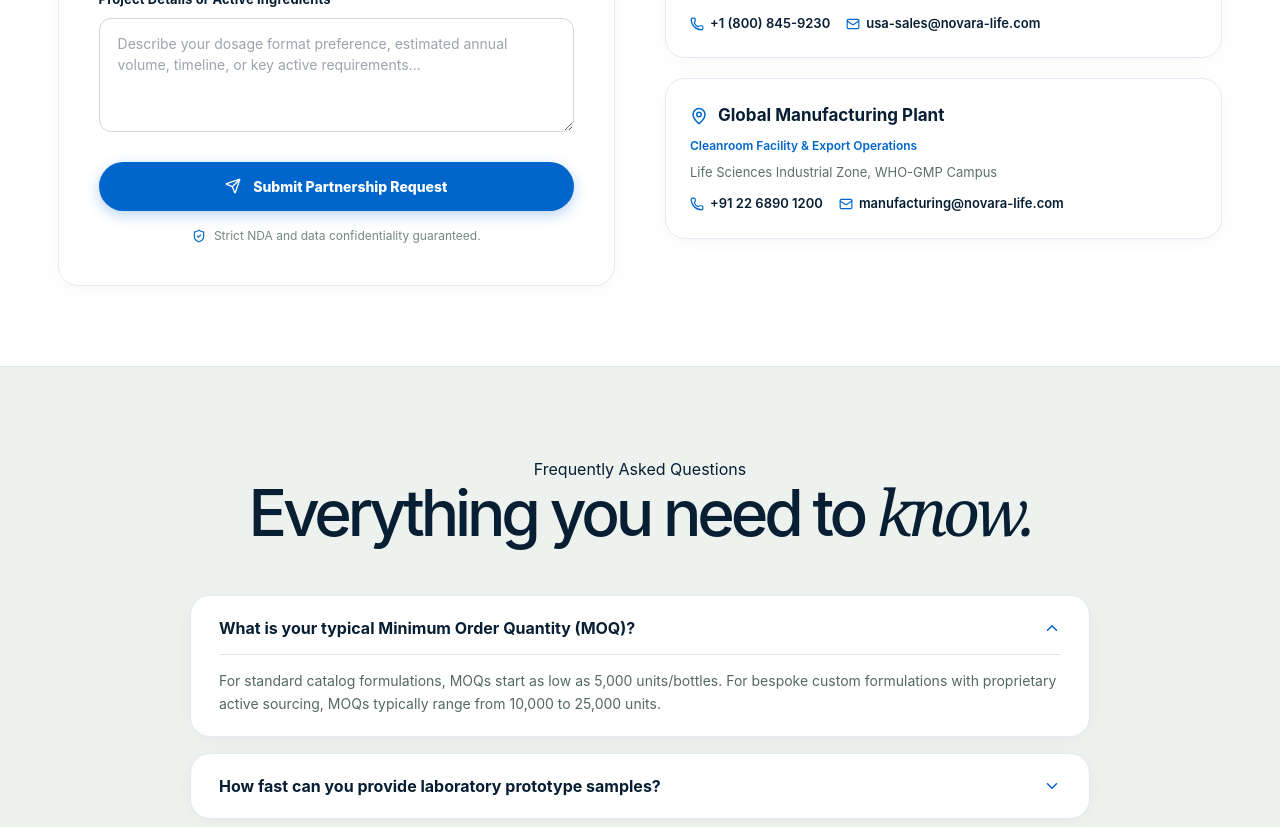
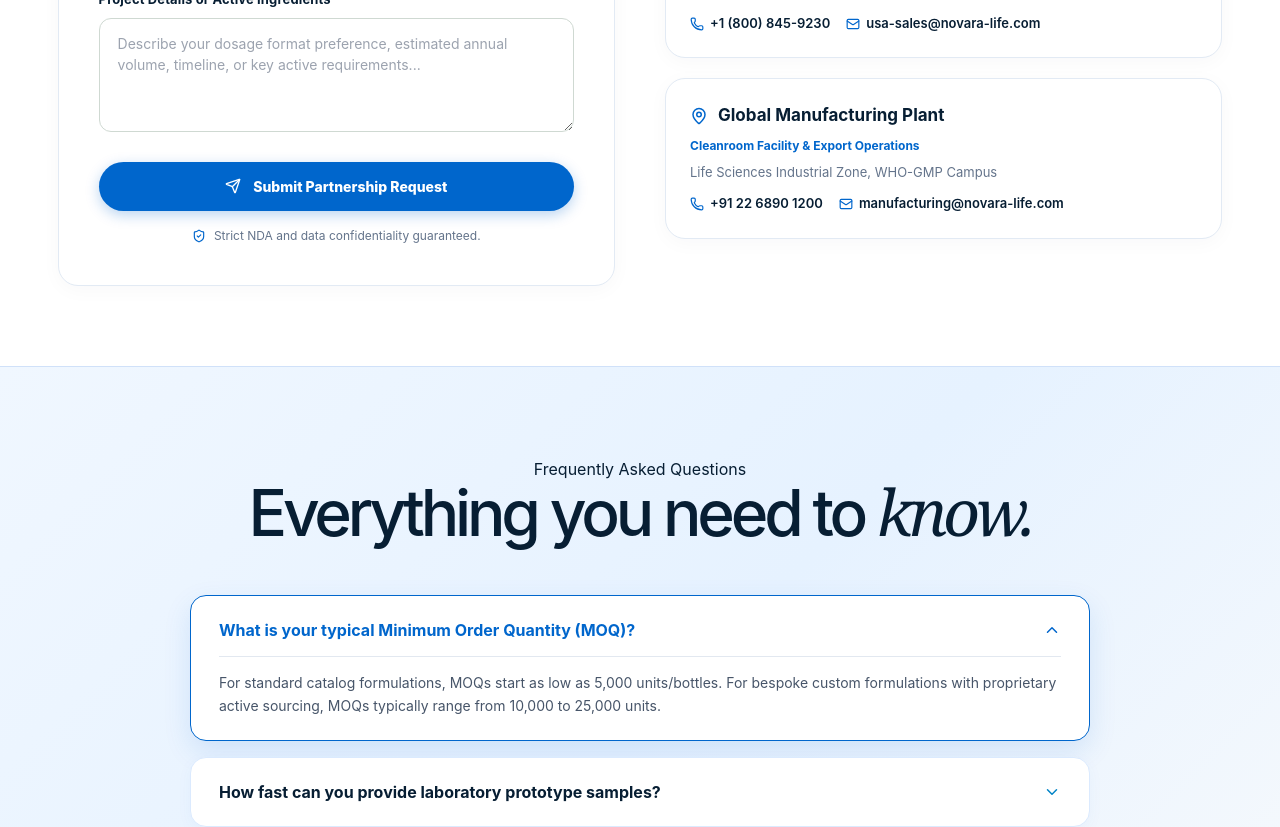
Before and after one commit to sonu2k1/Zenon, a Next.js app: page /contact in a window 1280 px wide. Shown: the part 980-1807 px from the top of the page. Built offline with nearby package versions, Linux system fonts and the light colour scheme.

Commit message:
feat: apply soft Ice-Blue gradient background and active Royal Blue highlights to FAQ accordion section and contact cards

```diff
--- a/app/contact/page.tsx
+++ b/app/contact/page.tsx
@@ -246,8 +246,8 @@ export default function ContactPage() {
                   Submit Partnership Request
                 </button>
 
-                <div style={{ display: "flex", alignItems: "center", justifyContent: "center", gap: "8px", marginTop: "16px", fontSize: "12px", color: "#748883" }}>
-                  <ShieldCheck size={14} color="var(--moss)" />
+                <div style={{ display: "flex", alignItems: "center", justifyContent: "center", gap: "8px", marginTop: "16px", fontSize: "12px", color: "#64748b" }}>
+                  <ShieldCheck size={14} color="#0066cc" />
                   <span>Strict NDA and data confidentiality guaranteed.</span>
                 </div>
               </form>
@@ -261,7 +261,7 @@ export default function ContactPage() {
               <h2 style={{ fontSize: "32px", marginBottom: "16px" }}>
                 Global locations & <em>representation.</em>
               </h2>
-              <p style={{ color: "#546863", lineHeight: "1.7", fontSize: "15px" }}>
+              <p style={{ color: "#475569", lineHeight: "1.7", fontSize: "15px" }}>
                 Our international team operates across European, North American, and Asian time zones to support rapid turnaround on inquiries and project milestones.
               </p>
             </div>
@@ -270,22 +270,22 @@ export default function ContactPage() {
               {offices.map((office) => (
                 <div key={office.city} className="card-panel" style={{ padding: "24px" }}>
                   <div style={{ display: "flex", alignItems: "center", gap: "10px", marginBottom: "8px" }}>
-                    <MapPin size={18} color="var(--moss)" />
+                    <MapPin size={18} color="#0066cc" />
                     <h4 style={{ fontSize: "17px", fontWeight: 700, color: "var(--ink)" }}>{office.city}</h4>
                   </div>
-                  <div style={{ fontSize: "12px", fontWeight: 600, color: "var(--moss)", marginBottom: "8px" }}>
+                  <div style={{ fontSize: "12px", fontWeight: 700, color: "#0066cc", marginBottom: "8px" }}>
                     {office.region}
                   </div>
-                  <p style={{ fontSize: "13px", color: "#5a706b", marginBottom: "12px" }}>
+                  <p style={{ fontSize: "13px", color: "#64748b", marginBottom: "12px" }}>
                     {office.address}
                   </p>
                   <div style={{ display: "flex", flexWrap: "wrap", gap: "16px", fontSize: "13px", color: "var(--ink)", fontWeight: 600 }}>
                     <span style={{ display: "flex", alignItems: "center", gap: "6px" }}>
-                      <Phone size={14} color="var(--moss)" />
+                      <Phone size={14} color="#0066cc" />
                       {office.phone}
                     </span>
                     <span style={{ display: "flex", alignItems: "center", gap: "6px" }}>
-                      <Mail size={14} color="var(--moss)" />
+                      <Mail size={14} color="#0066cc" />
                       {office.email}
                     </span>
                   </div>
@@ -297,7 +297,7 @@ export default function ContactPage() {
       </section>
 
       {/* FAQ Section */}
-      <section style={{ background: "#edf2ee", padding: "90px 4.5vw", borderTop: "1px solid var(--line)" }}>
+      <section style={{ background: "linear-gradient(135deg, #f0f7ff 0%, #e6f2ff 50%, #f8fafc 100%)", padding: "90px 4.5vw", borderTop: "1px solid #d0e1f9", borderBottom: "1px solid #d0e1f9" }}>
         <div style={{ maxWidth: "900px", margin: "0 auto" }}>
           <div style={{ textAlign: "center", marginBottom: "50px" }}>
             <p className="eyebrow" style={{ justifyContent: "center" }}>Frequently Asked Questions</p>
@@ -310,17 +310,24 @@ export default function ContactPage() {
               return (
                 <div
                   key={faq.q}
-                  className="card-panel"
-                  style={{ padding: "20px 28px", cursor: "pointer" }}
+                  style={{
+                    padding: "22px 28px",
+                    cursor: "pointer",
+                    background: "#ffffff",
+                    border: isOpen ? "1.5px solid #0066cc" : "1.5px solid #dbeafe",
+                    borderRadius: "16px",
+                    boxShadow: isOpen ? "0 10px 28px rgba(0, 102, 204, 0.12)" : "0 4px 16px rgba(0, 102, 204, 0.04)",
+                    transition: "all 0.25s ease",
+                  }}
                   onClick={() => setOpenFaq(isOpen ? null : idx)}
                 >
                   <div style={{ display: "flex", justifyContent: "space-between", alignItems: "center", gap: "16px" }}>
-                    <h4 style={{ fontSize: "16px", fontWeight: 700, color: "var(--ink)" }}>
+                    <h4 style={{ fontSize: "16px", fontWeight: 700, color: isOpen ? "#0066cc" : "#071e33", transition: "color 0.2s ease" }}>
                       {faq.q}
                     </h4>
                     <ChevronDown
                       size={18}
-                      color="var(--moss)"
+                      color={isOpen ? "#0066cc" : "#0284c7"}
                       style={{
                         transform: isOpen ? "rotate(180deg)" : "rotate(0deg)",
                         transition: "transform 0.25s ease",
@@ -332,7 +339,7 @@ export default function ContactPage() {
                     <motion.p
                       initial={{ opacity: 0, height: 0 }}
                       animate={{ opacity: 1, height: "auto" }}
-                      style={{ fontSize: "14px", color: "#546863", lineHeight: "1.7", marginTop: "14px", borderTop: "1px solid #e0eae3", paddingTop: "14px" }}
+                      style={{ fontSize: "14px", color: "#475569", lineHeight: "1.7", marginTop: "14px", borderTop: "1px solid #e2e8f0", paddingTop: "14px" }}
                     >
                       {faq.a}
                     </motion.p>
```
